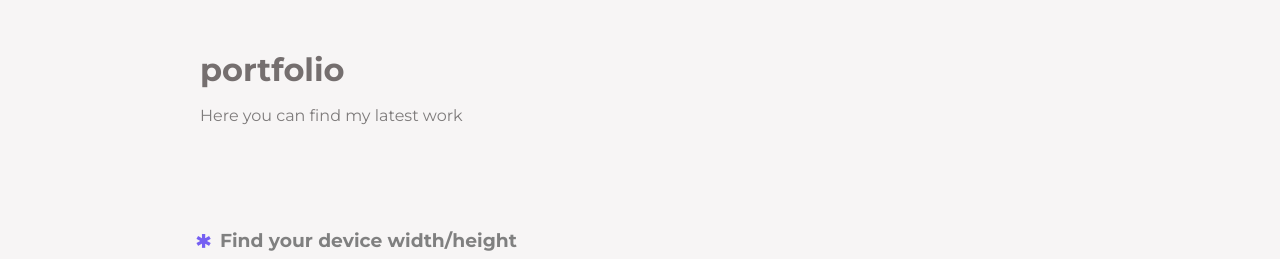
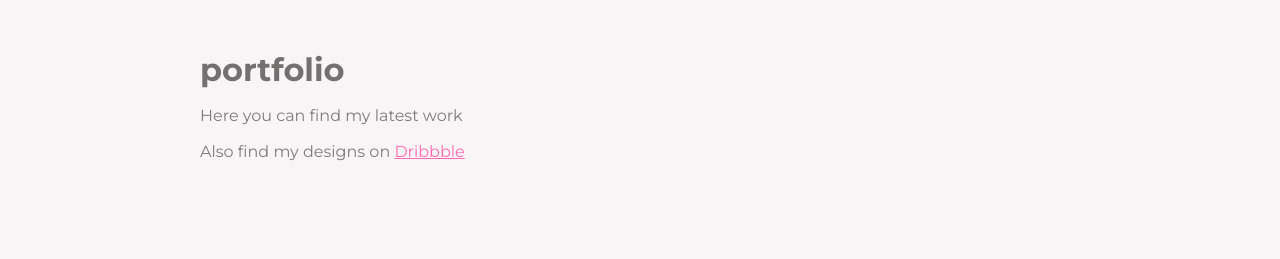
Before and after one commit to maheshoz/maheshoz.github.io, a plain HTML site: page portfolio_react.html in a window 1280 px wide. Shown: the top 259 px of the page. Drawn offline with Linux system fonts and the light colour scheme.

Commit message:
Update portfolio_react.html

```diff
--- a/portfolio_react.html
+++ b/portfolio_react.html
@@ -34,6 +34,9 @@
   <div class="portfolio_page scale-in" id="top">
     <h1>portfolio</h1>
     <p>Here you can find my latest work </p>
+    <p>Also find my designs on
+        <a href="https://dribbble.com/maheshoz" target="_blank" title="my work on dribbble" class="dribbble">Dribbble</a>
+      </p>
     <div class="work">
 
 
```
